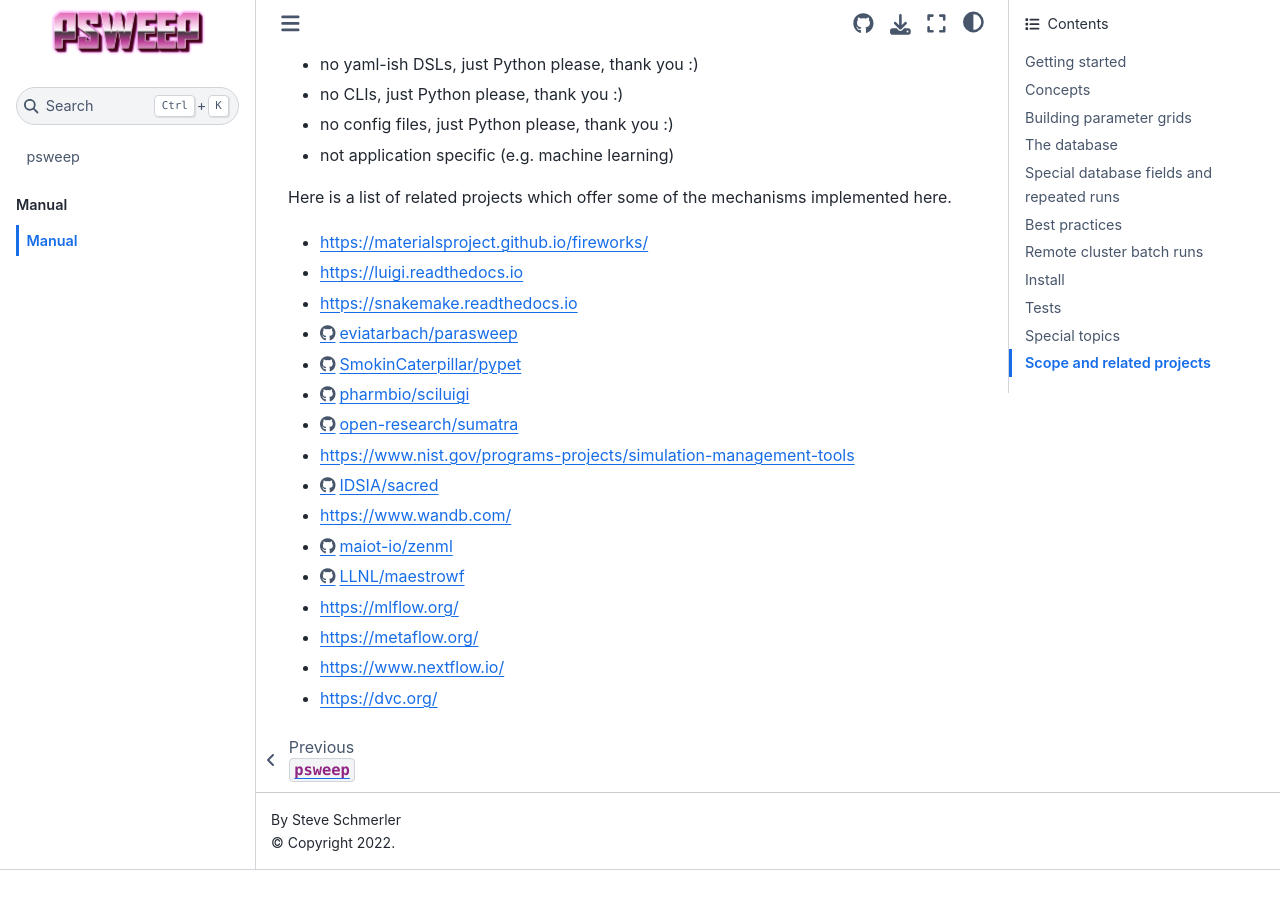
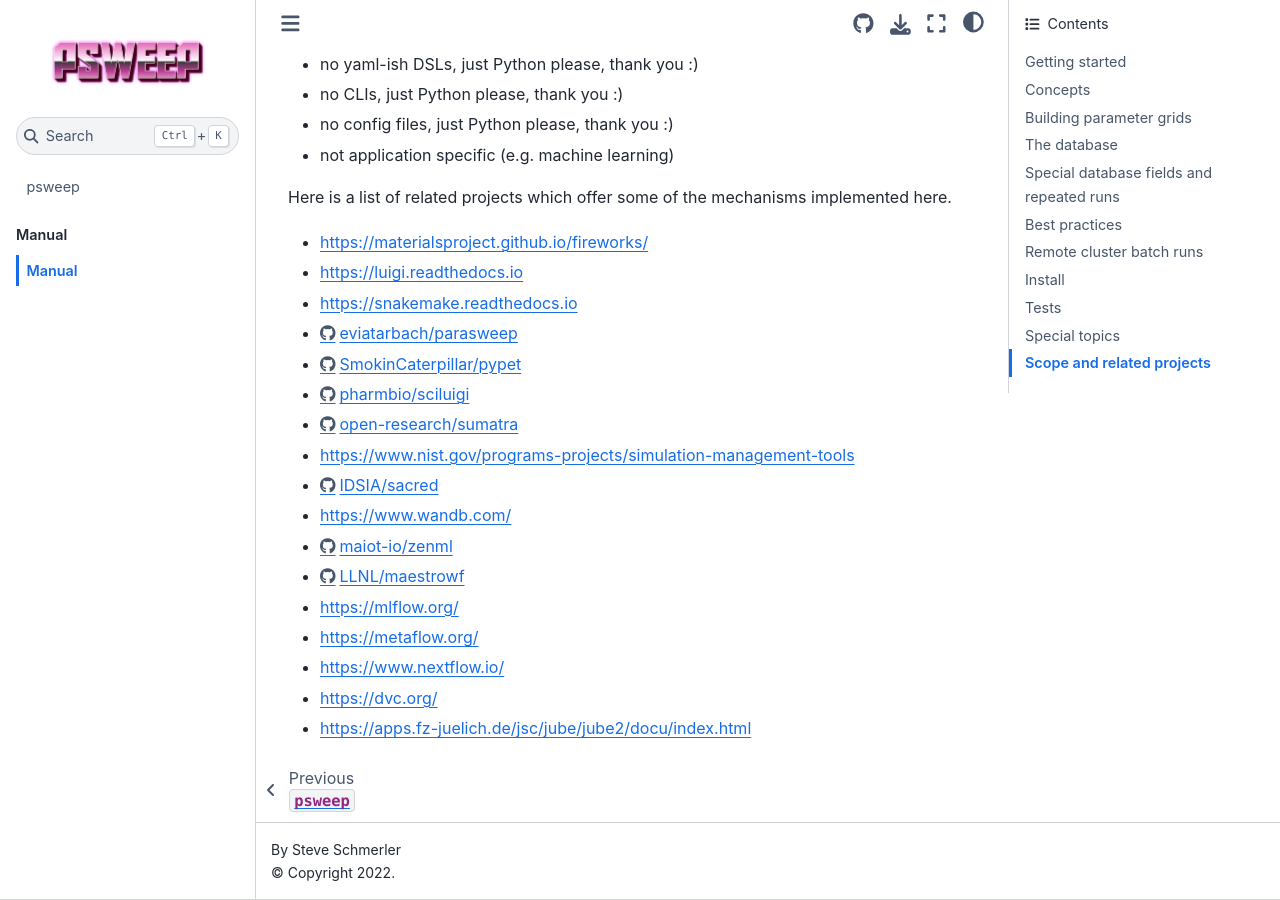
Before and after one commit to elcorto/psweep, a Jupyter Book: the page built from doc/source/written/manual.md, in a window 1280 px wide and 900 px high, scrolled down 22055 px. Built offline with Jupyter Book 1.0.4 settings and Sphinx 7.4.7 and the Sphinx Book theme 1.1.4, drawn with Linux system fonts in a browser that asks for light colours; pages that are not in the unit, such as notebooks, are missing from menus; before the commit the page ends 22925 px from its top, so only the background shows below that; some of the changed lines change nothing that is shown.

Commit message:
DOC: list another related package

```diff
--- a/doc/source/written/manual.md
+++ b/doc/source/written/manual.md
@@ -1103,5 +1103,6 @@
 * https://metaflow.org/
 * https://www.nextflow.io/
 * https://dvc.org/
+* https://apps.fz-juelich.de/jsc/jube/jube2/docu/index.html
 
 [git-lfs]: https://git-lfs.github.com
```
